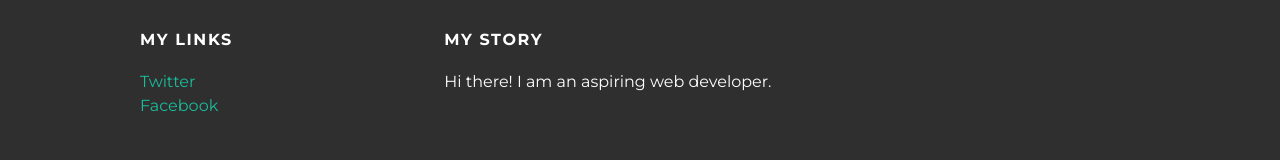
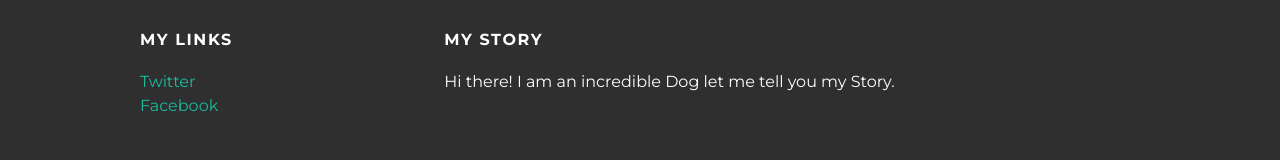
Before and after one commit to Alvarez527/alvarez527.github.io, a plain HTML site: page index.html in a window 1280 px wide. Shown: the part 581-741 px from the top of the page. Drawn offline with Linux system fonts and the light colour scheme.

Commit message:
Update index.html

```diff
--- a/index.html
+++ b/index.html
@@ -53,8 +53,8 @@
    <div class = "column">
      <h4> My Story </h4>
      <p>
-       Hi there! I am an aspiring web
-       developer.
+       Hi there! I am an incredible Dog
+       let me tell you my Story.
        <p>
    </div>
    </div>
```
